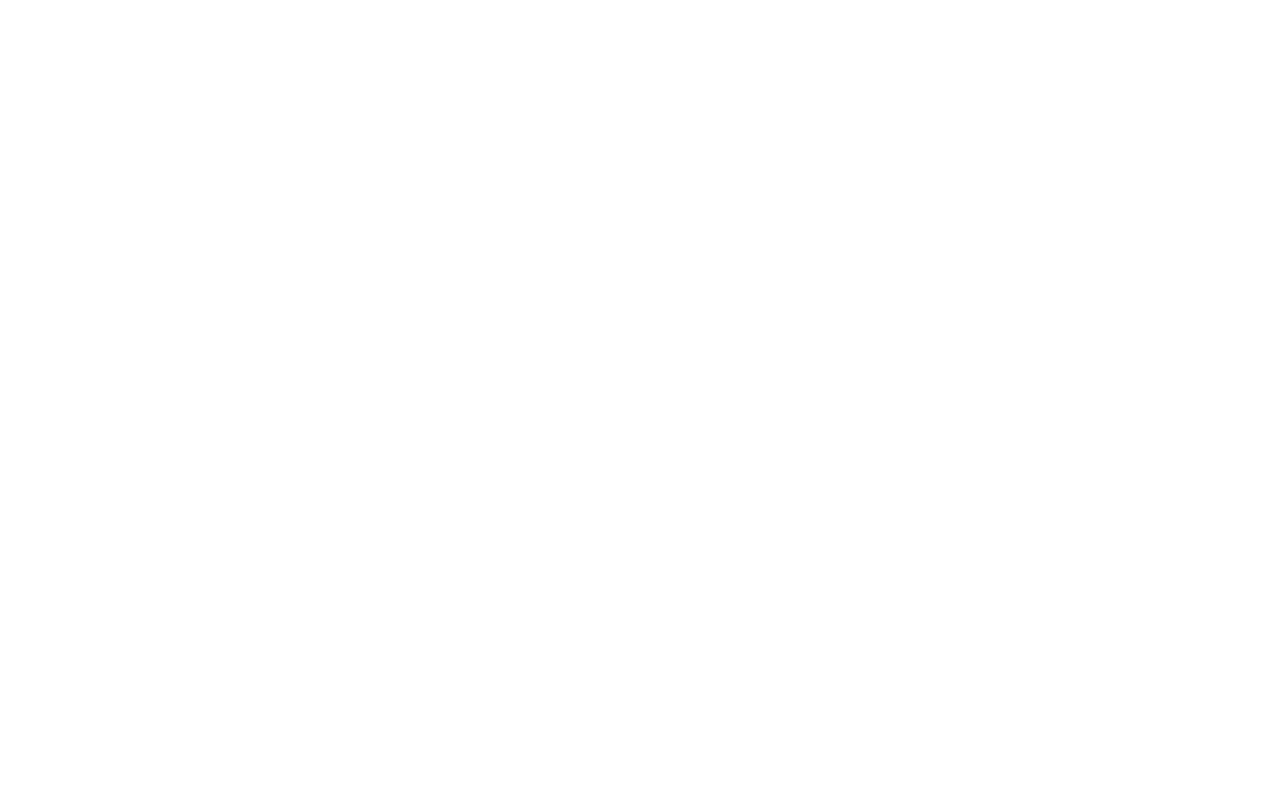
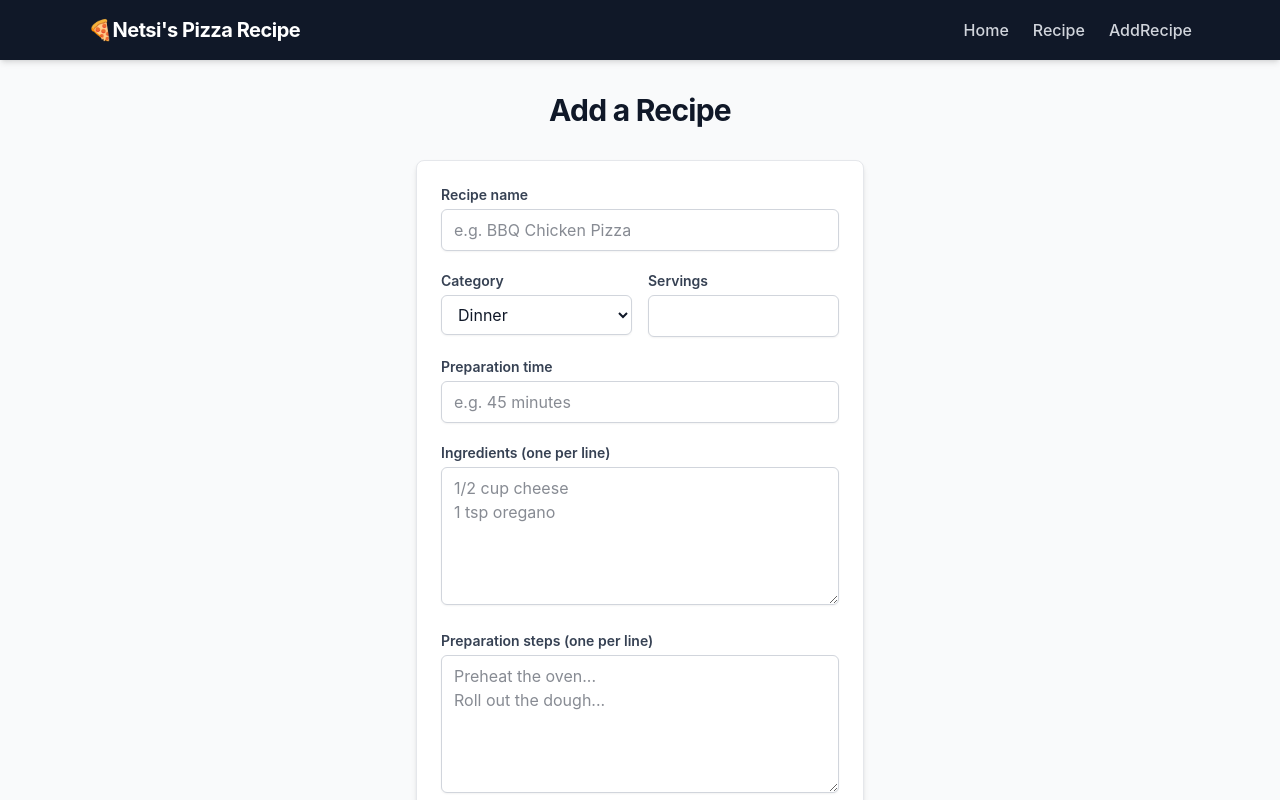
Before and after one commit to netsanetkibru47-creator/Home-For-Pizza-Tailwind, a React (Vite) app: page /AddRecipe in a window 1280 px wide. Before the commit this address had no page. Shown: the top 800 px of the page. Built offline with nearby package versions, Linux system fonts and the light colour scheme.

Commit message:
Adjusting the links , the color and the smoothness of the website

```diff
--- a/src/App.jsx
+++ b/src/App.jsx
@@ -1,19 +1,22 @@
 import './App.css';
 import { Routes, Route } from 'react-router-dom';
 import LayoutTop from './LayoutTop';
-import Home from './Home';
-import Recipe from './Recipe';
-import AddRecipe from './AddRecipe';
+import Home from './Pages/Home';
+import Recipe from './Pages/Recipe';
+import AddRecipe from './Pages/AddRecipe';
 
 function App() {
   return (
     <Routes>
-      <Route element={<LayoutTop />} />
-      <Route path="/" element={<Home />} />
-      <Route path="/recipe" element={<Recipe />} />
-      <Route path="/add-recipe" element={<AddRecipe />} />
+      {/* 1. Parent Layout Route wraps your application */}
+      <Route element={<LayoutTop />}>
+        {/* 2. All child routes render inside the parent layout structure */}
+        <Route path="/" element={<Home />} />
+        <Route path="/Recipe" element={<Recipe />} />
+        <Route path="/AddRecipe" element={<AddRecipe />} />
+      </Route>
     </Routes>
-  )
+  );
 }
 
 export default App;
--- a/src/Component/Nav.jsx
+++ b/src/Component/Nav.jsx
@@ -1,15 +1,25 @@
+import { Link } from 'react-router-dom';
 const Nav = () => {
   return (
-    <div>
-        <nav className="bg-gray-800 text-white p-4">
-            <ul className="flex justify-center items-center gap-4 py-6">
-         <li><Link to="/">Home</Link></li>
-         <li><Link to="/recipe">Recipe</Link></li>
-         <li><Link to="/add-recipe">Add Recipe</Link></li>
-            </ul>
-        </nav>
-    </div>
-  )
-}
+    <header className='bg-gray-900 text-white shadow-md w-full'>
+      <nav className="max-w-6xl mx-auto px-6 py-4 flex flex-col sm:flex-row justify-between items-center gap-8">
+            <h1 className="text-xl font-bold tracking-tight text-white">
+                🍕Netsi's Pizza Recipe
+            </h1>
+            <ul className="flex items-center gap-6 font-medium text-gray-300">
+         <li>
+            <Link to="/" className='className="hover:text-orange-400 transition-colors"'>Home</Link>
+        </li>
+         <li>
+            <Link to="/recipe" className="hover:text-orange-400 transition-colors">Recipe</Link>
+         </li>
+         <li>
+            <Link to="/addRecipe" className="hover:text-orange-400 transition-colors">AddRecipe</Link>
+         </li>
+        </ul>
+      </nav>
+    </header>
+  );
+};
 
 export default Nav;
--- a/src/LayoutTop.jsx
+++ b/src/LayoutTop.jsx
@@ -3,14 +3,16 @@ import Footer from "./Component/Footer";
 import { Outlet } from "react-router-dom";
 const LayoutTop = () => {
   return (
-    <>
-    <Nav />
-    <main>
+    <div className="min-h-screen flex flex-col justify-between bg-gray-50">
+        <div>
+             <Nav />
+             <main className="flex w-full">
+                <Outlet />
+             </main>
+        </div>
         <Footer />
-        <Outlet />
-    </main>
-    </>
-  )
+    </div>
+  );
 }
 
 export default LayoutTop;
--- a/src/Pages/AddRecipe.jsx
+++ b/src/Pages/AddRecipe.jsx
@@ -1,66 +1,62 @@
 import { useState } from 'react';
-import { Link, useNavigate } from 'react-router-dom';
+import { useNavigate } from 'react-router-dom';
 
 function AddRecipe() {
-  const navigate = useNavigate()
+  const navigate = useNavigate();
 
-  const [name, setName] = useState('')
-  const [category, setCategory] = useState('Dinner')
-  const [servings, setServings] = useState('')
-  const [time, setTime] = useState('')
-  const [ingredients, setIngredients] = useState('')
-  const [steps, setSteps] = useState('')
-  const [error, setError] = useState('')
+  const [name, setName] = useState('');
+  const [category, setCategory] = useState('Dinner');
+  const [servings, setServings] = useState('');
+  const [time, setTime] = useState('');
+  const [ingredients, setIngredients] = useState('');
+  const [steps, setSteps] = useState('');
+  const [error, setError] = useState('');
 
   function handleSubmit(event) {
-    event.preventDefault()
+    event.preventDefault();
 
     if (!name.trim()) {
-      setError('Please give your recipe a name.')
-      return
+      setError('Please give your recipe a name.');
+      return;
     }
     if (Number(servings) <= 0) {
-      setError('Servings must be greater than zero.')
-      return
+      setError('Servings must be greater than zero.');
+      return;
     }
 
-    setError('')
-    console.log({ name, category, servings, time, ingredients, steps })
+    setError('');
+    console.log({ name, category, servings, time, ingredients, steps });
 
-    alert(`"${name}" added! (Check the console to see the data.)`)
-    navigate('/')
+    alert(`"${name}" added! (Check the console to see the data.)`);
+    navigate('/');
   }
 
+  // Shared utility style string
+  const inputStyle = "w-full mt-1 px-3 py-2 border border-gray-300 rounded-md shadow-xs focus:outline-hidden focus:ring-2 focus:ring-orange-500 focus:border-orange-500 transition-all bg-white text-gray-900";
+
   return (
-    <>
-      <header className="site-header">
-        <h1>Netsi's Pizza Recipe</h1>
-        <nav>
-          <Link to="/">Home</Link>
-          <Link to="/recipe">Recipe</Link>
-          <Link to="/add-recipe">Add Recipe</Link>
-        </nav>
-      </header>
+    <main className="max-w-xl mx-auto w-full px-4 py-8">
+      <h1 className="text-3xl font-bold text-center text-gray-900 tracking-tight">Add a Recipe</h1>
 
-      <main className="add-recipe">
-        <h1>Add a Recipe</h1>
-
-        <form onSubmit={handleSubmit}>
+      <form onSubmit={handleSubmit} className="max-w-md mx-auto mt-8 p-6 bg-white border border-gray-200 rounded-lg shadow-md space-y-5">
         <div>
-            <label htmlFor="name">Recipe name</label>
+          <label htmlFor="name" className='block text-sm font-semibold text-gray-700'>Recipe name</label>
           <input
             id="name"
             type="text"
+            className={inputStyle}
             value={name}
             onChange={(e) => setName(e.target.value)}
             placeholder="e.g. BBQ Chicken Pizza"
           />
         </div>
 
+        <div className='grid grid-cols-1 sm:grid-cols-2 gap-4'>
           <div>
-            <label htmlFor="category">Category</label>
+            <label htmlFor="category" className='block text-sm font-semibold text-gray-700'>Category</label>
             <select
               id="category"
+              className={inputStyle}
               value={category}
               onChange={(e) => setCategory(e.target.value)}
             >
@@ -72,21 +68,24 @@ function AddRecipe() {
           </div>
 
           <div>
-            <label htmlFor="servings">Servings</label>
+            <label htmlFor="servings" className='block text-sm font-semibold text-gray-700'>Servings</label>
             <input
               id="servings"
               type="number"
               min="1"
+              className={inputStyle} // 👈 FIXED: Changed inputStyles to inputStyle
               value={servings}
               onChange={(e) => setServings(e.target.value)}
             />
           </div>
+        </div>
 
         <div>
-            <label htmlFor="time">Preparation time</label>
+          <label htmlFor="time" className='block text-sm font-semibold text-gray-700'>Preparation time</label>
           <input
             id="time"
             type="text"
+            className={inputStyle}
             value={time}
             onChange={(e) => setTime(e.target.value)}
             placeholder="e.g. 45 minutes"
@@ -94,10 +93,11 @@ function AddRecipe() {
         </div>
 
         <div>
-            <label htmlFor="ingredients">Ingredients (one per line)</label>
+          <label htmlFor="ingredients" className='block text-sm font-semibold text-gray-700'>Ingredients (one per line)</label>
           <textarea
             id="ingredients"
             rows="5"
+            className={inputStyle}
             value={ingredients}
             onChange={(e) => setIngredients(e.target.value)}
             placeholder={'1/2 cup cheese\n1 tsp oregano'}
@@ -105,25 +105,28 @@ function AddRecipe() {
         </div>
 
         <div>
-            <label htmlFor="steps">Preparation steps (one per line)</label>
+          <label htmlFor="steps" className='block text-sm font-semibold text-gray-700'>Preparation steps (one per line)</label>
           <textarea
             id="steps"
             rows="5"
+            className={inputStyle}
             value={steps}
             onChange={(e) => setSteps(e.target.value)}
             placeholder={'Preheat the oven...\nRoll out the dough...'}
           />
         </div>
 
-          {error && <p className="error-text">{error}</p>}
+        {error && <p className="text-sm font-medium text-red-600 bg-red-50 p-2 rounded-md border border-red-200">{error}</p>}
 
-          <input type="submit" value="Add Recipe" />
+        <button
+          type="submit"
+          className="w-full py-2.5 px-4 bg-orange-600 hover:bg-orange-700 text-white font-semibold rounded-md shadow-md cursor-pointer transition-colors duration-200 focus:outline-hidden focus:ring-2 focus:ring-orange-500 focus:ring-offset-2"
+        >
+          Add Recipe
+        </button>
       </form>
     </main>
-
-      <footer>&lt;&lt;&lt; &copy; Pizza recipe platform &gt;&gt;&gt;</footer>
-    </>
-  )
+  );
 }
 
 export default AddRecipe;
--- a/src/Pages/Recipe.jsx
+++ b/src/Pages/Recipe.jsx
@@ -2,31 +2,27 @@ import { Link } from 'react-router-dom';
 
 function Recipe() {
   return (
-    <>
-      <header className="site-header">
-        <h1>Netsi's Pizza Recipe</h1>
-        <nav>
-          <Link to="/">Home</Link>
-          <Link to="/recipe">Recipe</Link>
-          <Link to="/add-recipe">Add Recipe</Link>
-        </nav>
-      </header>
+    <div className="min-h-screen bg-gray-50 text-gray-800 p-6 flex flex-col justify-between">
+      <main className="max-w-3xl mx-auto w-full py-12 px-4 space-y-16">
 
-      <main className="recipe-detail">
-        <div id="veg">
-          <h1>Veg Cheese Pizza</h1>
-          <div className="image-container">
+        {/* ================= VEG CHEESE PIZZA SECTION ================= */}
+        <div id="veg" className="scroll-mt-24 border-b border-gray-100 pb-10">
+          <h1 className="text-3xl font-extrabold text-gray-900 border-l-4 border-orange-500 pl-3 mb-6">
+            Veg Cheese Pizza
+          </h1>
+
+          <div className="flex flex-col md:flex-row gap-8 items-start mb-6">
             <img
               src="https://instamart-media-assets.swiggy.com/swiggy/image/upload/fl_lossy,f_auto,q_auto,h_960,w_960//InstamartAssets/Receipes/veg_cheese_pizza.webp"
               alt="A veg pizza"
-            width="200"
+              className="w-52 h-52 object-cover rounded-lg shadow-sm border border-gray-100"
             />
 
-
-
-          <div className="ingredients">
-          <h2>Ingredients</h2>
-          <ul>
+            <div className="bg-gray-50 p-5 rounded-lg border border-gray-200/60 w-full md:w-auto min-w-70">
+              <h2 className="text-lg font-bold text-gray-900 border-b border-gray-200 pb-1.5 mb-3 flex items-center gap-1">
+                🛒 Ingredients
+              </h2>
+              <ul className="list-disc list-inside space-y-1 text-sm text-gray-600">
                 <li>1/2 cup cheese</li>
                 <li>3 tbsp butter</li>
                 <li>1 tbsp maida</li>
@@ -39,17 +35,14 @@ function Recipe() {
                 <li>1/2 cup pizza sauce</li>
               </ul>
             </div>
-
           </div>
 
-
-
-          <h2>Preparation steps</h2>
-          <ol>
+          <h2 className="text-lg font-bold text-gray-900 mb-3">Preparation steps</h2>
+          <ol className="list-decimal list-inside space-y-2.5 text-sm text-gray-600 mb-6 bg-orange-50/30 border border-orange-100/50 p-4 rounded-lg">
             <li>Divide the cheese sauce into 2 portions.</li>
             <li>
               Heat 1 tbsp butter and saute the diced baby corn, carrot,
-              zucchini, and <br /> red capsicum for 2-3 minutes; season with
+              zucchini, and <br className="hidden md:inline" /> red capsicum for 2-3 minutes; season with
               salt and pepper.
             </li>
             <li>Divide the vegetables into 2 portions.</li>
@@ -67,30 +60,42 @@ function Recipe() {
             </li>
           </ol>
 
-          <table>
+          <table className="w-full max-w-xs text-sm border border-gray-200 rounded-md overflow-hidden">
             <tbody>
-              <tr>
-                <th>Category</th>
-                <td>Dinner</td>
+              <tr className="border-b border-gray-200 bg-gray-50">
+                <th className="text-left font-semibold text-gray-700 px-4 py-2 border-r border-gray-200">Category</th>
+                <td className="px-4 py-2 text-gray-600">Dinner</td>
               </tr>
-              <tr>
-                <th>Serving</th>
-                <td>6</td>
+              <tr className="border-b border-gray-200">
+                <th className="text-left font-semibold text-gray-700 px-4 py-2 border-r border-gray-200">Serving</th>
+                <td className="px-4 py-2 text-gray-600">6</td>
               </tr>
-              <tr>
-                <th>Preparation Time</th>
-                <td>1 hr</td>
+              <tr className="bg-gray-50">
+                <th className="text-left font-semibold text-gray-700 px-4 py-2 border-r border-gray-200">Preparation Time</th>
+                <td className="px-4 py-2 text-gray-600">1 hr</td>
               </tr>
             </tbody>
           </table>
         </div>
 
-        <div id="pepperoni">
-          <h1>Pepperoni pizza</h1>
-          <img src="/images/pepperoni pizza.png" alt="pepperoni pizza" width="100" />
+        {/* ================= PEPPERONI PIZZA SECTION ================= */}
+        <div id="pepperoni" className="scroll-mt-24 pt-4">
+          <h1 className="text-3xl font-extrabold text-gray-900 border-l-4 border-red-500 pl-3 mb-6">
+            Pepperoni pizza
+          </h1>
 
-          <h2>Ingredients</h2>
-          <ul>
+          <div className="flex flex-col md:flex-row gap-8 items-start mb-6">
+            <img
+              src="/images/pepperoni pizza.png"
+              alt="pepperoni pizza"
+              className="w-52 h-52 object-cover rounded-lg shadow-sm border border-gray-100"
+            />
+
+            <div className="bg-gray-50 p-5 rounded-lg border border-gray-200/60 w-full md:w-auto min-w-70">
+              <h2 className="text-lg font-bold text-gray-900 border-b border-gray-200 pb-1.5 mb-3 flex items-center gap-1">
+                🛒 Ingredients
+              </h2>
+              <ul className="list-disc list-inside space-y-1 text-sm text-gray-600">
                 <li>16 ounces pizza dough (store-bought or homemade)</li>
                 <li>1/2 cup pizza or tomato sauce</li>
                 <li>12 ounces mozzarella cheese, grated</li>
@@ -98,9 +103,11 @@ function Recipe() {
                 <li>1 teaspoon olive oil</li>
                 <li>Flour for rolling the dough</li>
               </ul>
+            </div>
+          </div>
 
-          <h2>Preparation steps</h2>
-          <ol>
+          <h2 className="text-lg font-bold text-gray-900 mb-3">Preparation steps</h2>
+          <ol className="list-decimal list-inside space-y-2.5 text-sm text-gray-600 mb-6 bg-red-50/20 border border-red-100/40 p-4 rounded-lg">
             <li>
               Preheat the oven: turn it to a high heat setting, around 450°F
               to 500°F (230°C to 260°C), and let it heat up completely.
@@ -125,30 +132,35 @@ function Recipe() {
             <li>Slice and serve: let it cool for a few minutes before cutting into slices.</li>
           </ol>
 
-          <table>
+          <table className="w-full max-w-xs text-sm border border-gray-200 rounded-md overflow-hidden">
             <tbody>
-              <tr>
-                <th>Category</th>
-                <td>Dinner</td>
+              <tr className="border-b border-gray-200 bg-gray-50">
+                <th className="text-left font-semibold text-gray-700 px-4 py-2 border-r border-gray-200">Category</th>
+                <td className="px-4 py-2 text-gray-600">Dinner</td>
               </tr>
-              <tr>
-                <th>Serving</th>
-                <td>4</td>
+              <tr className="border-b border-gray-200">
+                <th className="text-left font-semibold text-gray-700 px-4 py-2 border-r border-gray-200">Serving</th>
+                <td className="px-4 py-2 text-gray-600">4</td>
               </tr>
-              <tr>
-                <th>Preparation Time</th>
-                <td>40 minute</td>
+              <tr className="bg-gray-50">
+                <th className="text-left font-semibold text-gray-700 px-4 py-2 border-r border-gray-200">Preparation Time</th>
+                <td className="px-4 py-2 text-gray-600">40 minute</td>
               </tr>
             </tbody>
           </table>
         </div>
       </main>
 
-      <Link to="/">To home</Link>
-
-      <footer>&lt;&lt;&lt; &copy; Pizza recipe platform &gt;&gt;&gt;</footer>
-    </>
-  )
+      <div className="max-w-4xl mx-auto w-full text-left px-4 mb-6">
+        <Link
+          to="/"
+          className="inline-block text-sm font-semibold text-orange-600 hover:text-orange-700 hover:underline transition-colors"
+        >
+          ← To home
+        </Link>
+      </div>
+    </div>
+  );
 }
 
 export default Recipe;
```
Also changed, not shown: src/Component/Footer.jsx (+5 -3 lines), src/Pages/Home.jsx (+76 -36 lines). Lines whose indentation alone changed are shown as unchanged.
